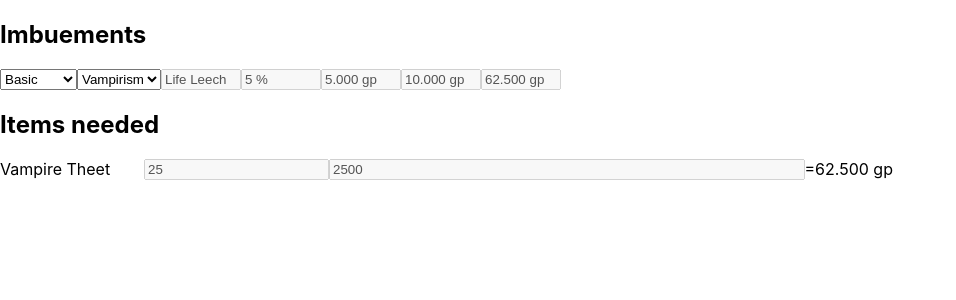
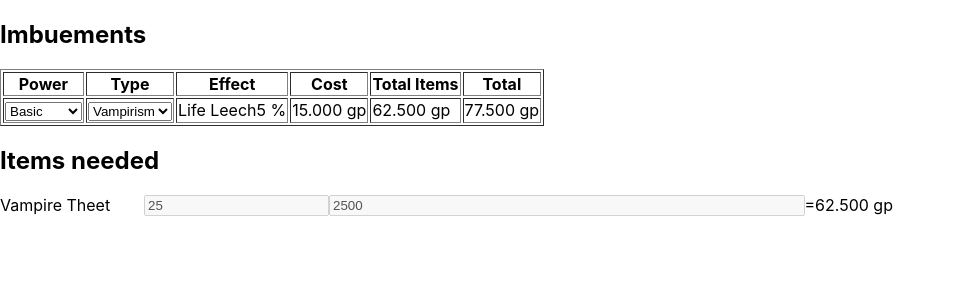
Before and after one commit to GonziTaji/tibia-imbuements, a Next.js app: page / in a window 1280 px wide. Shown: the top 300 px of the page, without its empty margins (0-956 px from the left). Built offline with nearby package versions, Linux system fonts and the light colour scheme.

Commit message:
feat: table for imbuement lines

```diff
--- a/pages/index.tsx
+++ b/pages/index.tsx
@@ -158,14 +158,26 @@ export default function Home() {
             <article>
                 <h1>Imbuements</h1>
 
-                <div
-                    style={{
-                        display: "flex",
-                    }}
-                >
+                <table border={1}>
+                    <thead>
+                        <tr>
+                            <th>Power</th>
+                            <th>Type</th>
+                            <th>Effect</th>
+                            <th>Cost</th>
+                            <th>Total Items</th>
+                            <th>Total</th>
+                        </tr>
+                    </thead>
+
+                    <tbody>
+                        <tr>
+                            <td>
                                 <select
                                     onChange={(e) =>
-                            setImbuementPower(e.currentTarget.value as any)
+                                        setImbuementPower(
+                                            e.currentTarget.value as any
+                                        )
                                     }
                                 >
                                     {Object.entries(ImbuementPower)
@@ -176,56 +188,69 @@ export default function Home() {
                                             </option>
                                         ))}
                                 </select>
+                            </td>
 
+                            <td>
                                 <select
                                     onChange={(e) =>
-                            setImbuementType(e.currentTarget.value as any)
+                                        setImbuementType(
+                                            e.currentTarget.value as any
+                                        )
                                     }
                                 >
-                        {Object.entries(ImbuementType).map(([key, name]) => (
+                                    {Object.entries(ImbuementType).map(
+                                        ([key, name]) => (
                                             <option key={key} value={key}>
                                                 {name}
                                             </option>
-                        ))}
+                                        )
+                                    )}
                                 </select>
+                            </td>
 
-                    <input
-                        type="text"
-                        style={{ width: "80px" }}
-                        value={imbuementTypesData[imbuementType].effectName}
-                        disabled
-                    />
+                            <td>
+                                <span>
+                                    {
+                                        imbuementTypesData[imbuementType]
+                                            .effectName
+                                    }
 
-                    <input
-                        type="text"
-                        style={{ width: "80px" }}
-                        value={
-                            imbuementTypesData[imbuementType].effectValues[
-                                imbuementPower
-                            ] + " %"
+                                    {imbuementTypesData[imbuementType]
+                                        .effectValues[imbuementPower] + " %"}
+                                </span>
+                            </td>
+
+                            <td>
+                                <span
+                                    title={
+                                        priceData.price +
+                                        " + " +
+                                        priceData.noFailureFee +
+                                        " (100%) "
                                     }
-                        disabled
-                    />
-                    <input
-                        type="text"
-                        style={{ width: "80px" }}
-                        value={formatGold(priceData.price)}
-                        disabled
-                    />
-                    <input
-                        type="text"
-                        style={{ width: "80px" }}
-                        value={formatGold(priceData.noFailureFee)}
-                        disabled
-                    />
+                                >
+                                    {formatGold(
+                                        priceData.price + priceData.noFailureFee
+                                    )}
+                                </span>
+                            </td>
 
-                    <input
-                        type="text"
-                        style={{ width: "80px" }}
-                        value={formatGold(totalItemPrice)}
-                        disabled
-                    />
-                </div>
+                            <td>
+                                <span>{formatGold(totalItemPrice)}</span>
+                            </td>
+
+                            <td>
+                                <span>
+                                    {formatGold(
+                                        priceData.price +
+                                            priceData.noFailureFee +
+                                            totalItemPrice
+                                    )}
+                                </span>
+                            </td>
+                        </tr>
+                    </tbody>
+                </table>
             </article>
 
             <article>
```
Lines whose indentation alone changed are shown as unchanged.
